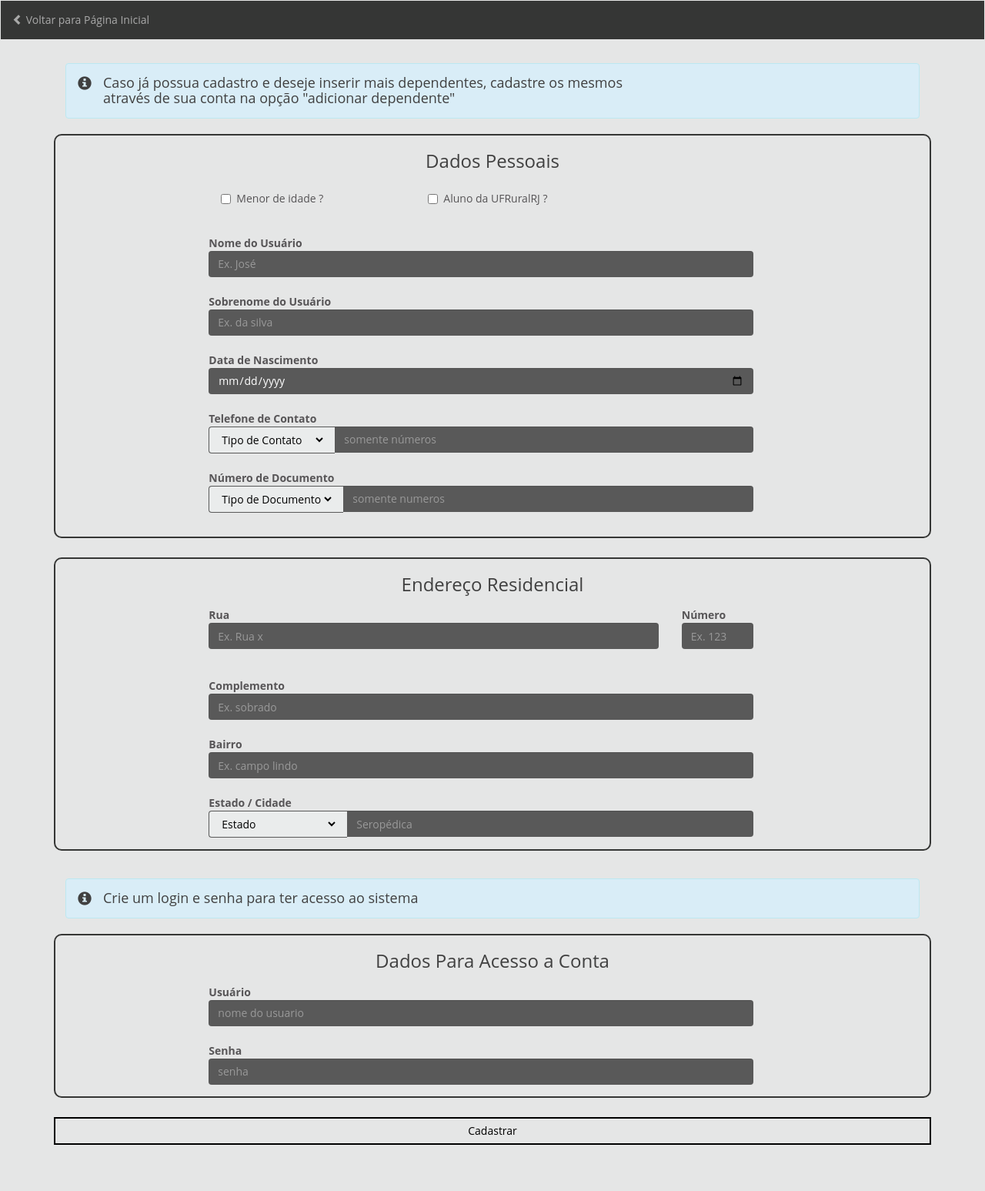
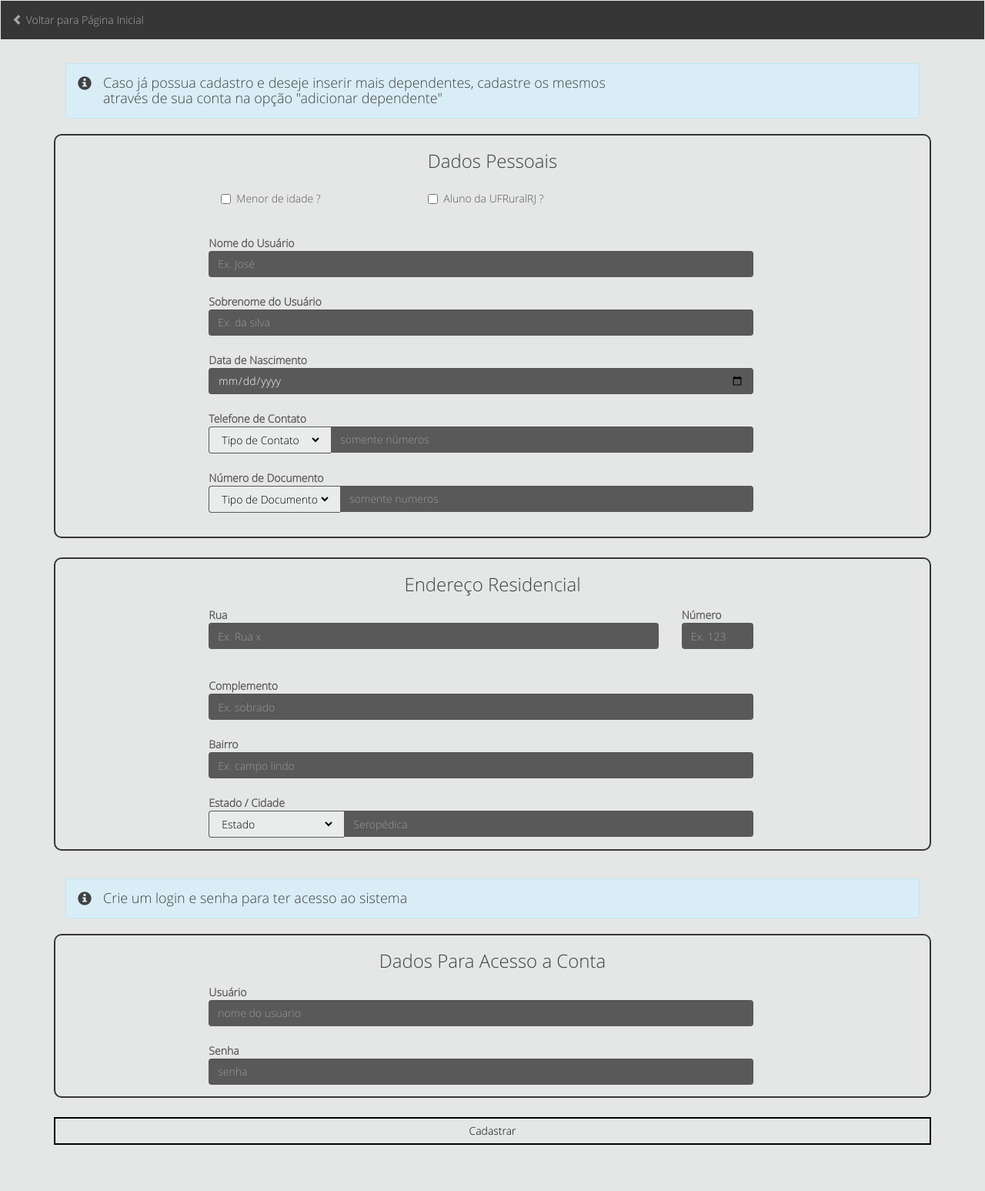
Before and after one commit to filipeklinger/sistemaCac, a PHP site: page /index.php?pag=Cad.Candidato in a window 1280 px wide; the page is wider, and only the part inside the window is pictured. Shown: that part at 77% size. Run offline with PHP 8.4, Linux system fonts and the light colour scheme.

Commit message:
Correção de Font OpenSans Não Encontrada

```diff
--- a/css/cssPersonalizado.css
+++ b/css/cssPersonalizado.css
@@ -1,6 +1,13 @@
 /*Imports*/
 @import "bootstrapExpansion.css";
 
+/*Fontes*/
+@font-face {
+    font-family: 'Open Sans';
+    font-style: normal;
+    font-weight: 300;
+    src: local('Open Sans Light'), local('OpenSans-Regular'), url('fonts/OpenSans-Regular.ttf') format('ttf');
+}
 /*Globals*/
 body {
     min-height: 570px; /*tamanho real 640, remove barra de endereços do navegador*/
@@ -11,7 +18,7 @@ body {
     background-color: #e5e6e6;
 
 }
-.noPrint, .none{
+.noPrint{
     display: none;
 }
 hr {
--- a/js/jsonParser.js
+++ b/js/jsonParser.js
@@ -1,12 +1,11 @@
 //Recuperando as informações
 
-var notSupported = ['samsungBrowser','MSIE','Trident','Firefox'];
+var notSupported = ['samsungBrowser','MSIE','Trident'];
 
 $(document).ready(function () {
     var b = navigator.userAgent;
     for(var i in notSupported){
         let aux = new RegExp(notSupported[i]);
-        console.log("> "+aux);
         if(b.match(aux) != null){
             alert("Navegador Não Supportado, Você Será Redirecionado . . . .");
             window.location.replace("view/unsupported.html");
```
